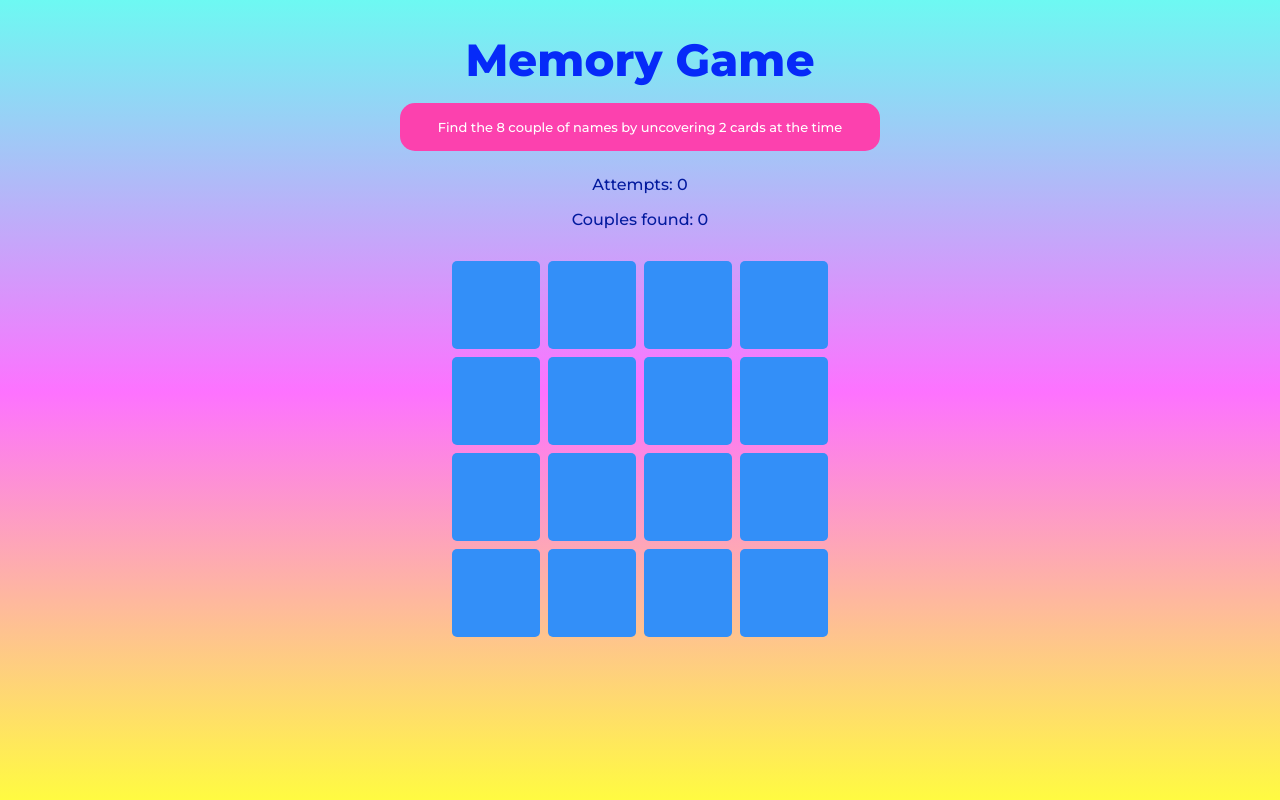
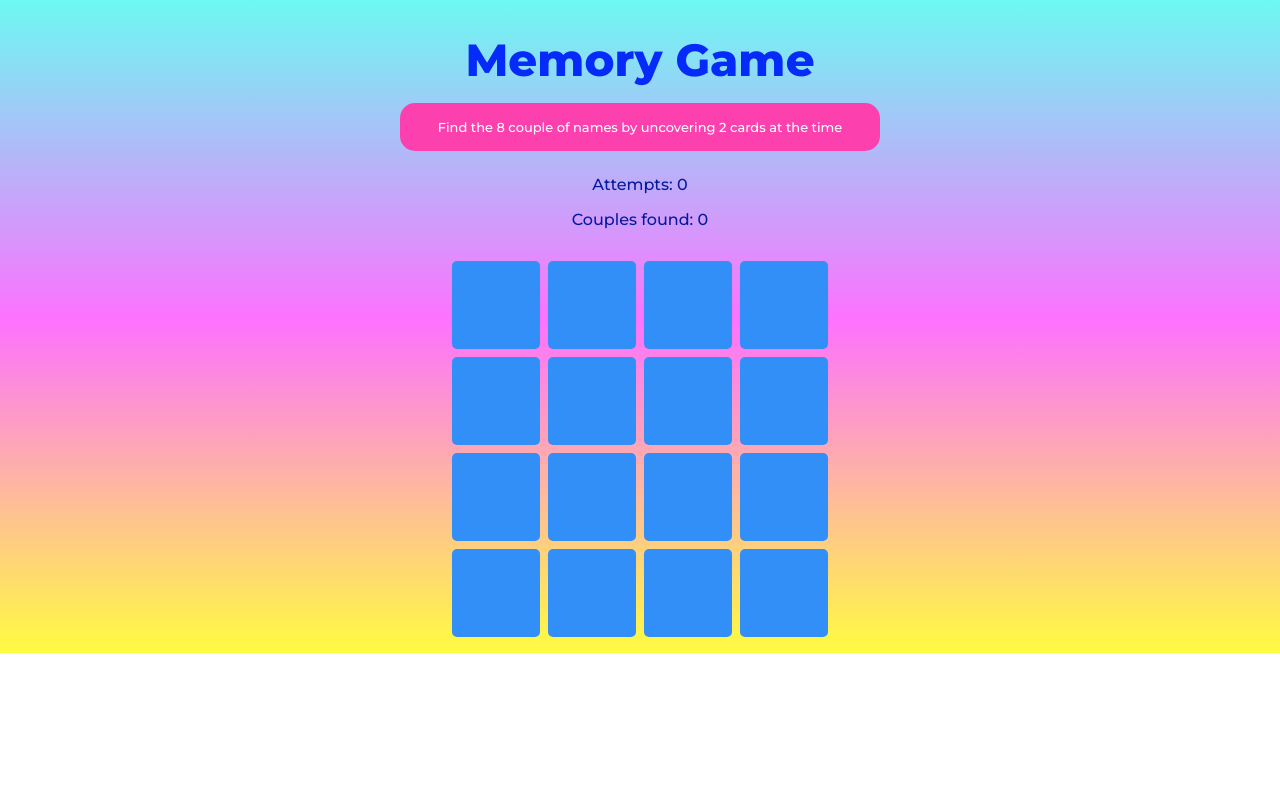
Before and after one commit to Sesadada/Memory-Game, a React (Create React App) app: page / in a window 1280 px wide. Built offline with nearby package versions, Linux system fonts and the light colour scheme.

Commit message:
mobile height

```diff
--- a/src/App.css
+++ b/src/App.css
@@ -22,7 +22,7 @@ body {
     rgba(253, 114, 255, 1) 49%,
     rgba(255, 251, 65, 1) 100%
   );
-  height: 100vh;
+  height: 100%;
 }
 
 h1 {
@@ -173,7 +173,7 @@ h1 {
 /*  for mobiles  */
 @media only screen and (max-width: 600px) {
   .App {
-    min-height: 100%;
+    min-height: 100vh;
   }
   h1 {
     font-size: 39px;
@@ -657,7 +657,7 @@ h1 {
       rgba(253, 114, 255, 1) 49%,
       rgba(255, 251, 65, 1) 100%
     );
-    height: 100vh;
+    height: 100%;
   }
 
   h1 {
```
